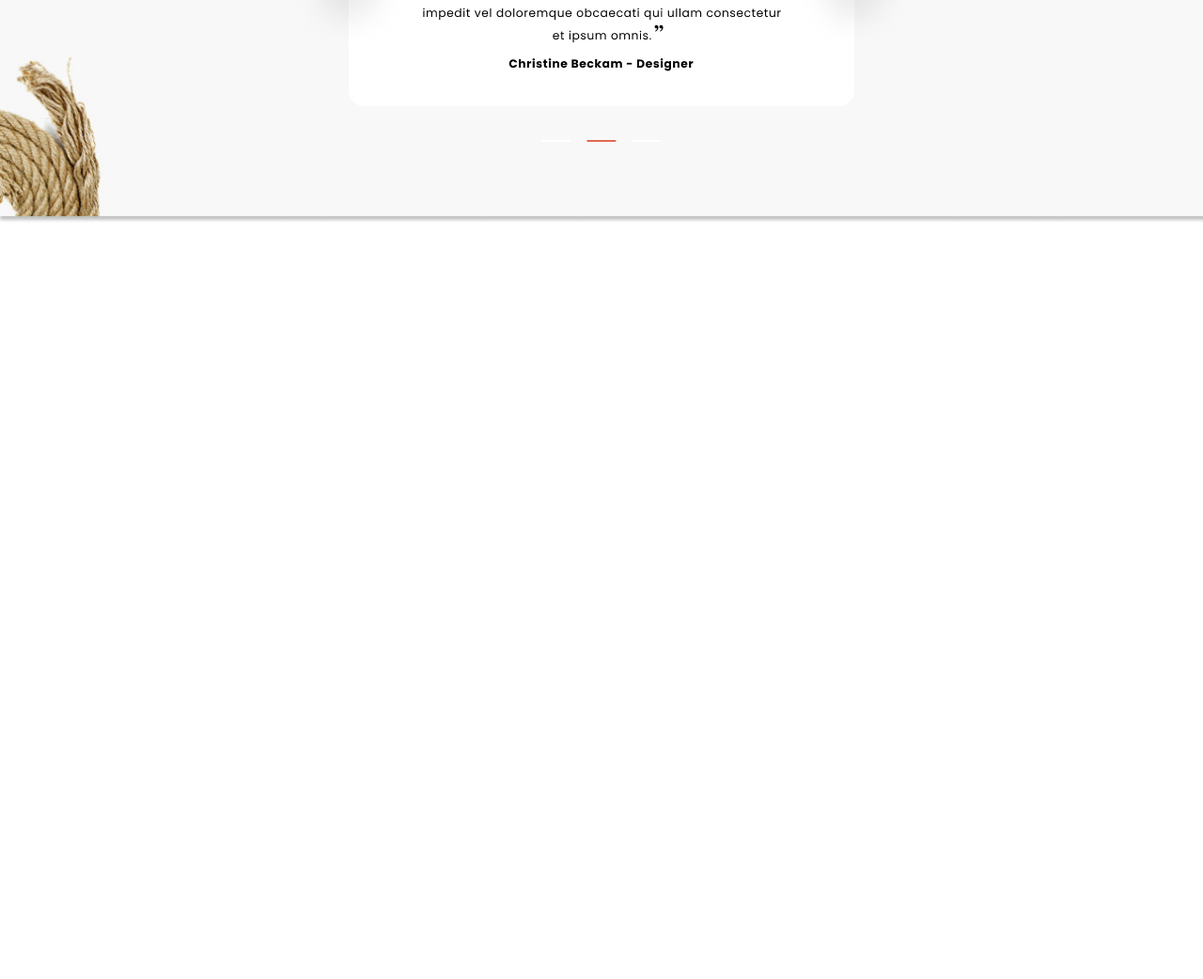
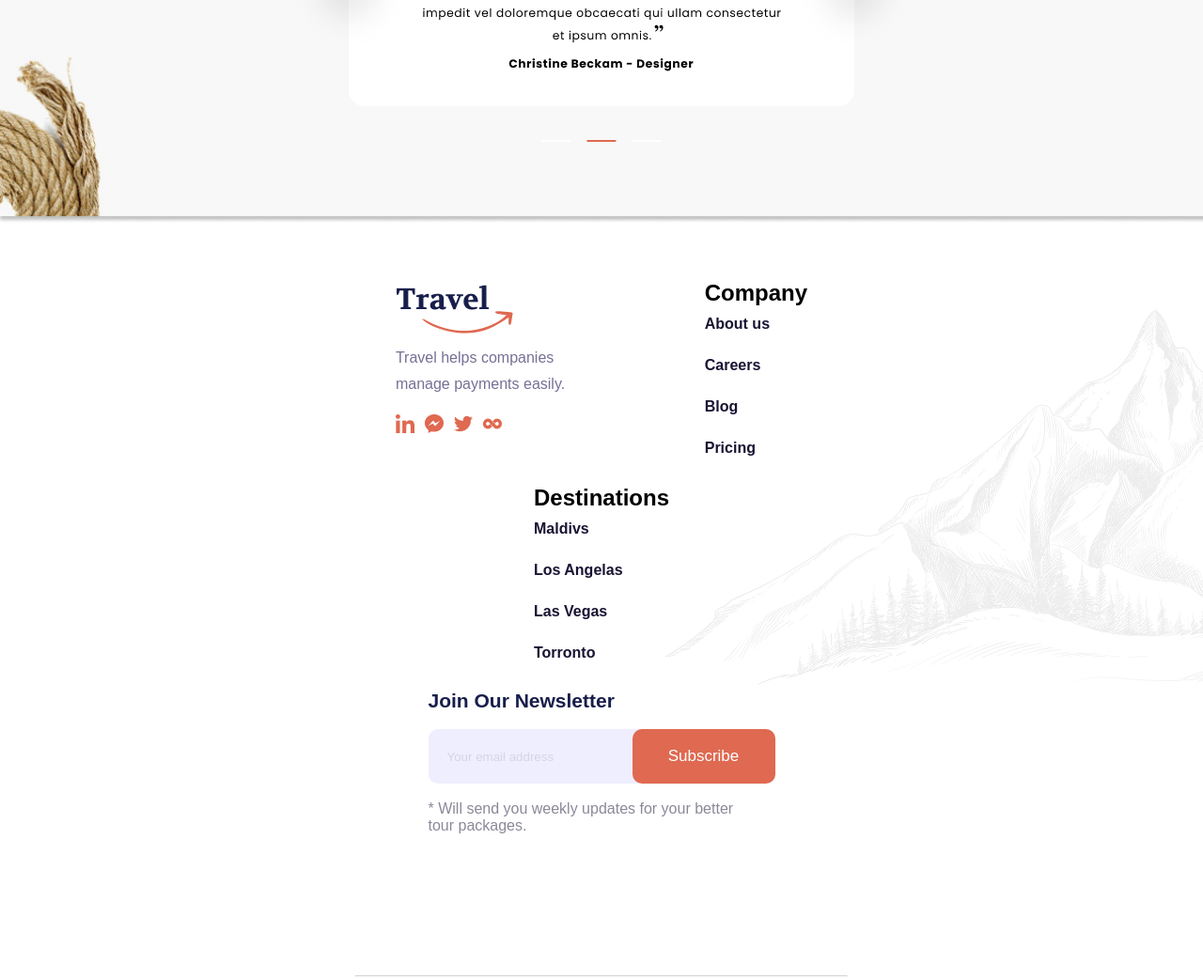
Before and after one commit to abdullah-al-junayed/Assignment-no-3, a plain HTML site: page index.html in a window 1280 px wide. Shown: the part 8592-9634 px from the top of the page at 94% size. Before the commit the page ends 8830 px from the top, so only its background shows below. Drawn offline with Linux system fonts and the light colour scheme.

Commit message:
finnaly the footer section added and my assignment end here

```diff
--- a/index.html
+++ b/index.html
@@ -217,5 +217,52 @@
                </div>
             </div>
           </section>
+
+          <!-- footer section-->
+           <section class="footer">
+           <div class="footer1">
+            <div class="div_1">
+                <img src="Images/logo.png" alt=""> <br>
+                <p>Travel helps companies manage payments easily.</p> <br>
+                <div>
+                    <img src="Images/052-linkedin.png" alt="">
+                    <img src="Images/025-messenger.png" alt="">
+                    <img src="Images/096-twitter.png" alt="">
+                    <img src="Images/097-twoo.png" alt="">
+                </div>
+            </div>
+            <div class="div_2">
+                <h1>Company</h1>
+                <ul>
+                    <li>About us</li>
+                    <li>Careers</li>
+                    <li>Blog</li>
+                    <li>Pricing</li>
+                </ul>
+            </div>
+
+            <div class="div_2">
+                <h1>Destinations</h1>
+                <ul>
+                    <li>Maldivs</li>
+                    <li>Los Angelas</li>
+                    <li>Las Vegas</li>
+                    <li>Torronto</li>
+                </ul>
+            </div>
+
+            <div class="div_3">
+                <h1 style="font-size: 21px; color: #181E4B;">Join Our Newsletter</h1> <br>
+                <div><input type="email" placeholder="Your email address"><button class="btn_1" >Subscribe</button></div> <br>
+                <p>*  Will send you weekly updates for your better <br>
+                    tour packages.</p>
+            </div>
+
+           </div>
+           <hr style="margin-top: 150px; opacity: 40%;"> <br> <br>
+           <p style="text-align: center; font-weight: bold; ">Copyright @ Xpro 2022. All Rights Reserved.</p>
+        </section>
+
+
 </body>
 </html>
--- a/responsive.css
+++ b/responsive.css
@@ -273,3 +273,30 @@
         padding-top: 300px;
     }
 }
+
+/* footer */
+@media only screen and (max-width: 1150px) {
+    .footer{
+        background-image: url(Images/Footer\ img.png);
+        background-position: right;
+        padding: 60px 0px ;
+        background-repeat: no-repeat;
+        height: 484px;
+        width: auto;
+
+    }
+}
+@media only screen and (max-width: 650px) {
+    .footer1{
+        display: flex;
+        flex-wrap: wrap;
+        flex-direction: column;
+        justify-content: center;
+        align-items: center;
+        gap: 30px;
+        text-align: center;
+    }
+    .div_1 div{
+        justify-content: center;
+    }
+}
--- a/style.css
+++ b/style.css
@@ -340,6 +340,7 @@ flex-direction: column;
     background-repeat: no-repeat;
     height: 768px;
     margin-top: 100px;
+
 }
 .testimonial{
     display: flex;
@@ -352,3 +353,60 @@ flex-direction: column;
 .btn_image{
     display: none;
 }
+/* footer section */
+.footer{
+    background-image: url(Images/Footer\ img.png);
+    background-position: right;
+    padding: 60px 378px ;
+    background-repeat: no-repeat;
+    height: 484px;
+    width: auto;
+
+}
+.footer1{
+    display: flex;
+    justify-content: space-around;
+    flex-wrap: wrap;
+    gap: 30px;
+}
+.div_1 p{
+width: 213px;
+color: #757095;
+line-height: 28px;
+letter-spacing: -2%;
+}
+.div_1 div{
+    display: flex;
+    gap: 10px;
+}
+.div_2{
+    display: flex;
+    flex-direction: column;
+    gap: 10px;
+}
+.div_2 ul{
+    display: flex;
+    flex-direction: column;
+    list-style: none;
+    color: #181433;
+    font-weight: bolder;
+    gap: 26px;
+}
+.div_3 div{
+    background-color: #EEEEFF;
+    border: none;
+    border-radius: 10px;
+}
+.div_3 div input{
+    border: none;
+    padding:0px 20px ;
+    color: #181433;
+    background-color: #EEEEFF;
+    opacity: 20%;
+
+
+}
+.div_3 p{
+    opacity: 50%;
+    color: #181433;
+}
```
Also changed, not shown: Images/Footer img.png (added).
